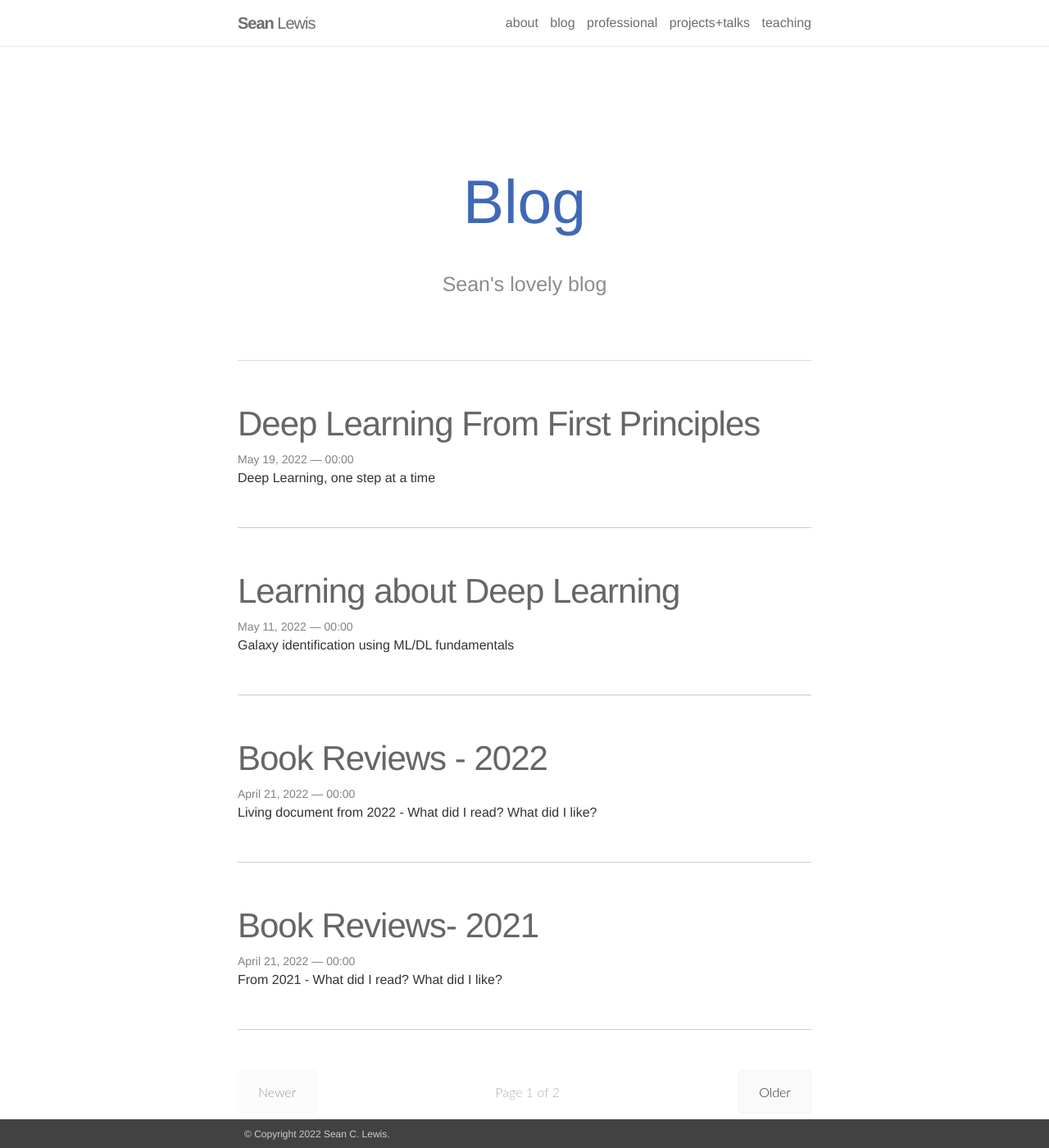
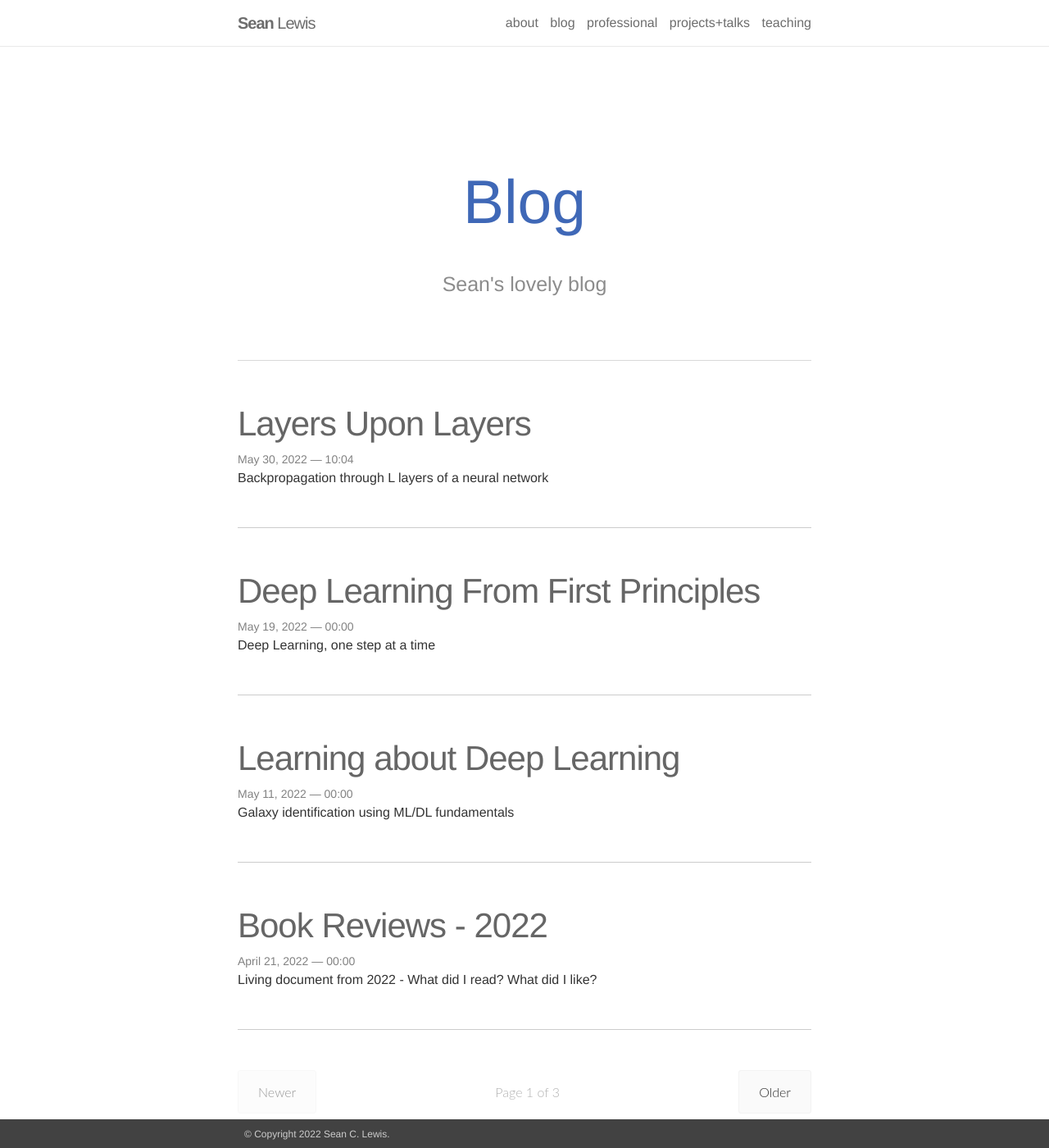
Before and after one commit to seanlabean/seanWebpage, a Jekyll site: the page built from blog/index.html, in a window 1280 px wide and 1400 px high. Shown: the whole window at 82% size. Built offline with Jekyll 4.4.1, drawn with Linux system fonts in a browser that asks for light colours; nearby versions of some CDN libraries; the list of posts is cut into pages by our own code; some of the changed lines change nothing that is shown.

Commit message:
backpropagation post

```diff
--- a/_posts/2022-05-19-MLBasics.markdown
+++ b/_posts/2022-05-19-MLBasics.markdown
@@ -84,5 +84,3 @@ The behavior of our models parameters under the shift of the learning rate and e
 Though we still see similar macro-trends in our new and improved model: it's still possible to over-train the model, and too low of a learning rate can increase the learning iterations needed, thereby requiring undue computational requirements.
 
 Next, we'll expand on our neural network once more, this time adding so-called "hidden layers" to the network which will further improve the model's learning capabilities.
-
-### Layers Upon Layers
--- /dev/null
+++ b/_posts/2022-05-30-Backpropagation.markdown
@@ -0,0 +1,49 @@
+---
+layout: post
+title: Layers Upon Layers
+date: 2022-05-30 10:04
+description: Backpropagation through L layers of a neural network
+---
+
+## Hidden Layers
+So far in our machine learning journey we've created "single layer" neural networks and NNs with multipledimensional inputs. In order to unfold this project into the Deep Learning space, we need to be able to create models with so-called "hidden layers". A hidden layer of neurons is not dissimilar to the single output neuron we've seen in our previous model (at least from a functional perspective). Hidden layers can allow a model to better learn more complex functions, a benfit that is amplified with the inclusion of multidimensional hidden layers.
+
+The science behind the optimization of number of hidden layers and their dimensionality is a beyond me at this point but I'm sure I will get to the point of learning more about the inner workings of such models shortly. Now, let's just work on implementing hidden layers, we'll work out the details later.
+
+## Backpropagation
+The key mechanism that makes deep learning powerful is **Backpropagation** which calculates the appropriate changes to all weights and biases in a neural network that will overall reduce the model's cost function.
+
+The simplest representation of backpropagation can be seen here, data from each neuron in each layer during the activation calculation stage is saved in a cache (Z, W, b) to then be used in the backpropagation calculations for the gradients dW, db.
+
+<p align="center">
+  <img src="/~slewis/assets/blog/backwards_propagation_simple.png" alt="Simplest backpropagation"/>
+</p>
+
+## In Practice
+The code for a one hidden layer backpropagation is very simple. It consists of three distinct steps: forward propagation, backwards propagation, and parameter update.
+1. Linear activation (forward) - [[MLBasics]] calculate the neuron's activation vlaue with `W * x + b` for each layer.
+2. Linear activation (backward) - calculate the change in the parameters for each neuron (δW = δL/δW, δb = δL/δb) that, when applied to said parameters will lower the models overall loss function.
+3. Update parameters - reduce and save the input parameters to be used again in the next iteration.
+	- W = W-δW\*Ω
+	- b = b-δ\*Ω
+
+<p align="center">
+  <img src="/~slewis/assets/blog/multilayer_NN_code.png" alt="Simplest backpropagation"/>
+</p>
+
+## Model Error
+
+<p align="center">
+  <img src="/~slewis/assets/blog/multilayer_NN_epochs_vs_error.png" alt="Simplest backpropagation"/>
+</p>
+
+Passing the updated parameters back through the model is an "epoch". As the epoch number increases, we'd expect the error in the model to diminish. We do in fact see this behavior as well as the same dependency on learning rate (lower learning rate makes for a slower learning neural network).
+
+Below is a semilogy plot of the same data to reveal the discrepancy between the 0.01 and 0.005 learning rate models.
+
+<p align="center">
+  <img src="/~slewis/assets/blog/multilayer_NN_epochs_vs_error_log.png" alt="Simplest backpropagation"/>
+</p>
+
+## Next Steps
+Next, we need to expand this backpropagation framework to allow for two things. First, we need to be able to add as many hidden layers as we want. Second, we need hidden layers to be modifiable to have any number of neurons. This will result in a fully modular deep learning neural network that can be easily modified on the fly.
```
